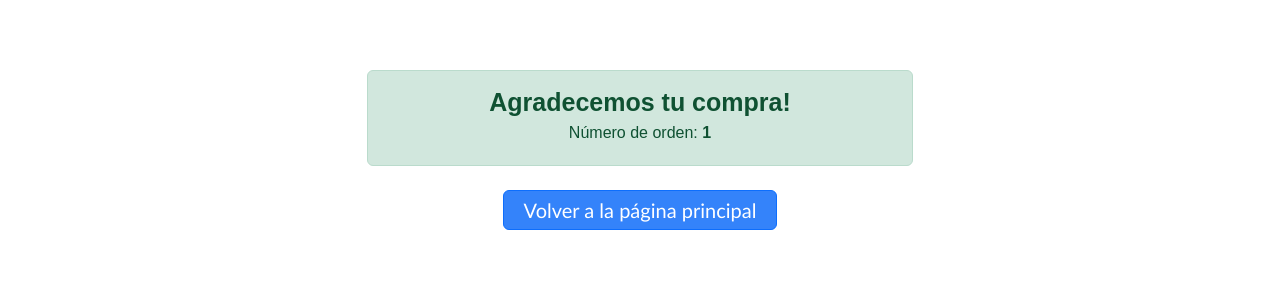
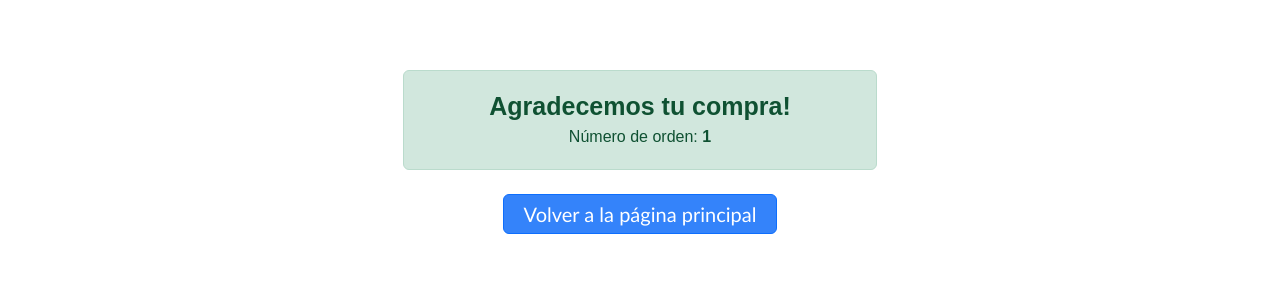
Before and after one commit to carinabravo/tienda-de-arte, a React (Create React App) app: page /ordenGenerada/1 in a window 1280 px wide. Shown: the part 369-653 px from the top of the page. Built offline with nearby package versions, Linux system fonts and the light colour scheme.

Commit message:
se arreglan mensajes

```diff
--- a/src/components/Cart.jsx
+++ b/src/components/Cart.jsx
@@ -10,7 +10,7 @@ const Cart = () => {
     if (cartTotal() === 0) {
         return (
             <div className="container">
-                <div className="row py-5 md-px-5" >
+                <div className="row py-5" >
                     <div className="col-lg-6 col-md-12 col-sm-12 offset-lg-3 text-center px-5 mb-5">
                         <div className="alert alert-product alert-danger" role="alert">
                             <h1 className="m-1 texto-carrito "><b>Tu carrito de compras se encuentra vacío!</b></h1>
--- a/src/components/OrdenGenerada.jsx
+++ b/src/components/OrdenGenerada.jsx
@@ -9,10 +9,10 @@ const OrdenGenerada = () => {
     return (
         <div className="container">
             <div className="row py-5">
-                <div className="col-md-6 offset-md-3 text-center mb-5">
+                <div className="col-lg-6 col-md-12 col-sm-12 offset-lg-3 text-center px-5 mb-5">
                     <div className="alert alert-success alert-orden">
-                        <h1 className="mb-1 agradecimiento"><b>Agradecemos tu compra!</b></h1>
-                        <p className="mb-1 numero-Orden">Número de orden: <b>{id}</b> </p>
+                        <h1 className="m-1 agradecimiento"><b>Agradecemos tu compra!</b></h1>
+                        <p className="m-1 numero-Orden">Número de orden: <b>{id}</b> </p>
                     </div>
                     <div>
                         <Link to={"/"} className="btn btn-volver btn-primary mt-2">Volver a la página principal</Link>
```
